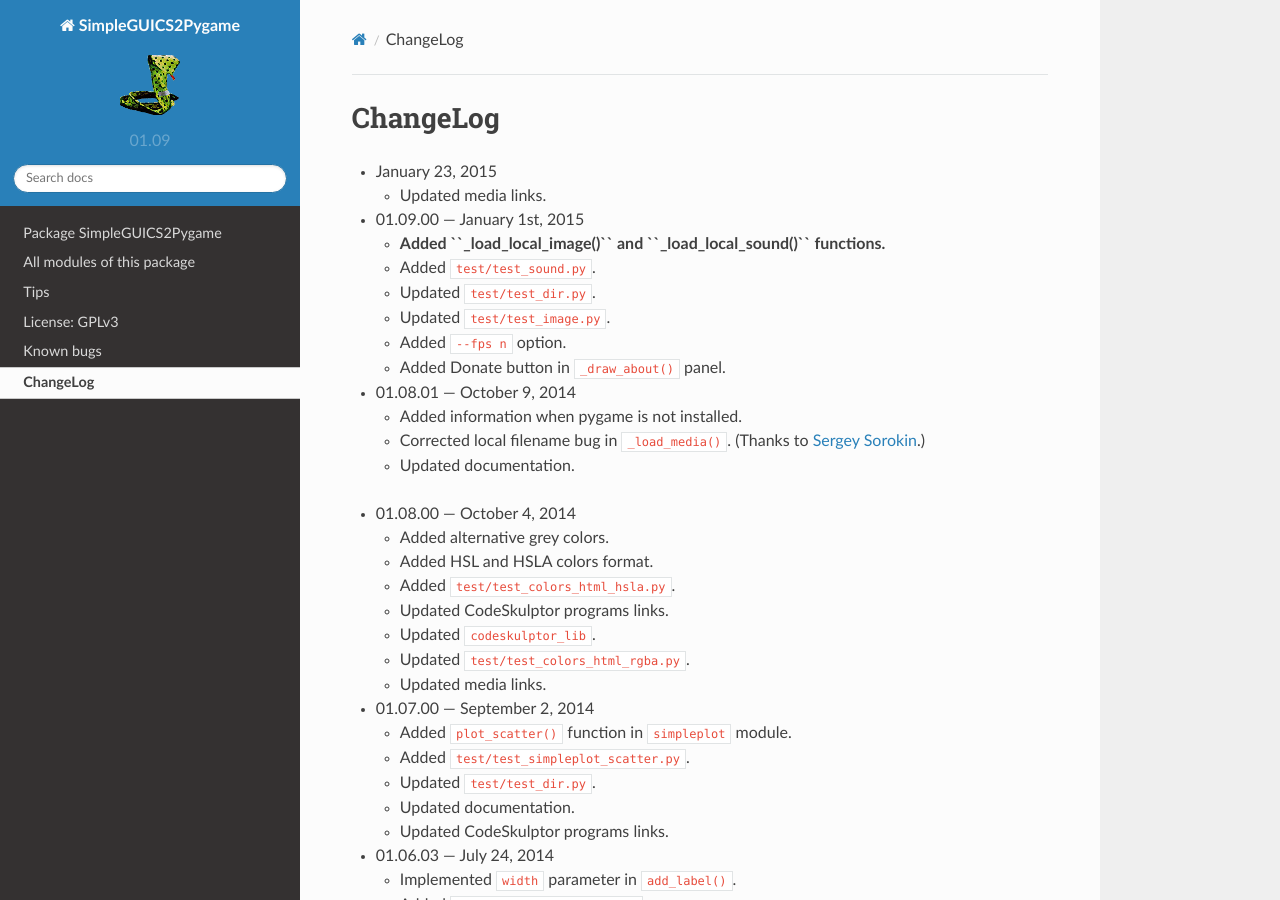
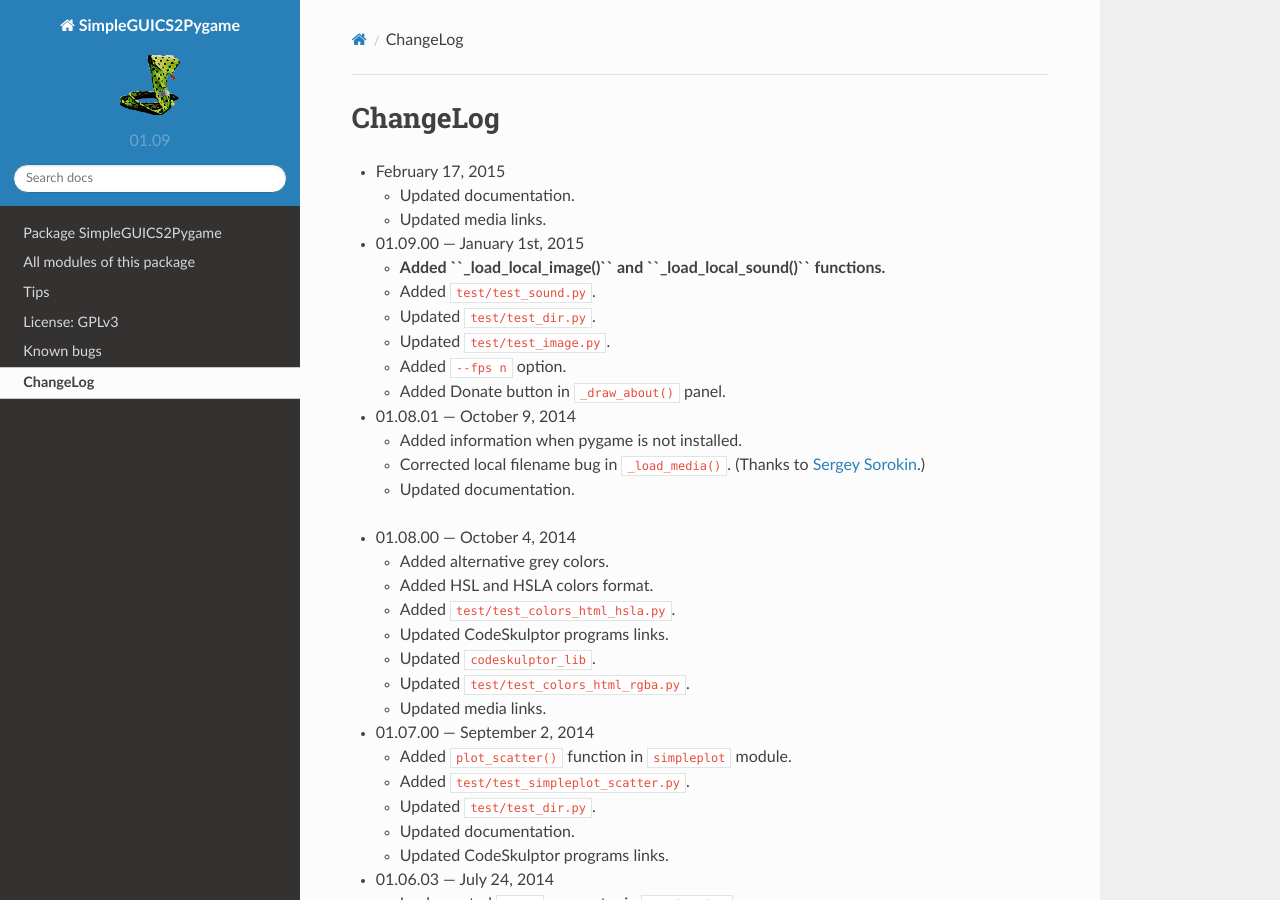
Before and after one commit to rhul-compsoc/SimpleGUICS2Pygame, a Sphinx documentation site: the page built from Sphinx/ChangeLog.rst, in a window 1280 px wide and 900 px high. Built offline with Sphinx 7.4.7 and the Read the Docs theme 2.0.0, drawn with Linux system fonts in a browser that asks for light colours.

Commit message:
Updated documentation.

```diff
--- a/README.rst
+++ b/README.rst
@@ -111,7 +111,9 @@ along with this program. If not, see <http://www.gnu.org/licenses/>.
 
 Changes
 =======
-* January 23, 2015
+* February 17, 2015
+
+  - Updated documentation.
 
   - Updated media links.
 
--- a/Sphinx/ChangeLog.rst
+++ b/Sphinx/ChangeLog.rst
@@ -1,6 +1,8 @@
 ChangeLog
 =========
-* January 23, 2015
+* February 17, 2015
+
+  - Updated documentation.
 
   - Updated media links.
 
```
Also changed, not shown: 1 other file.
